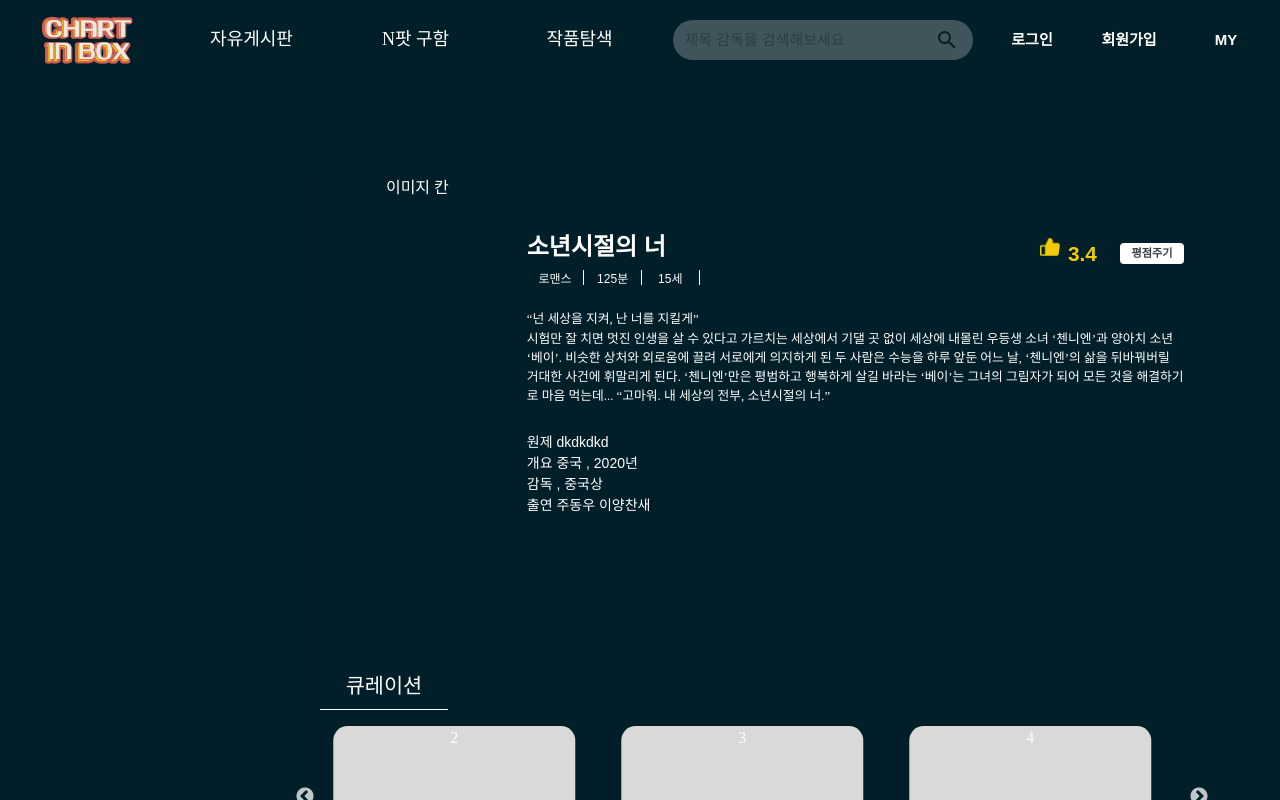
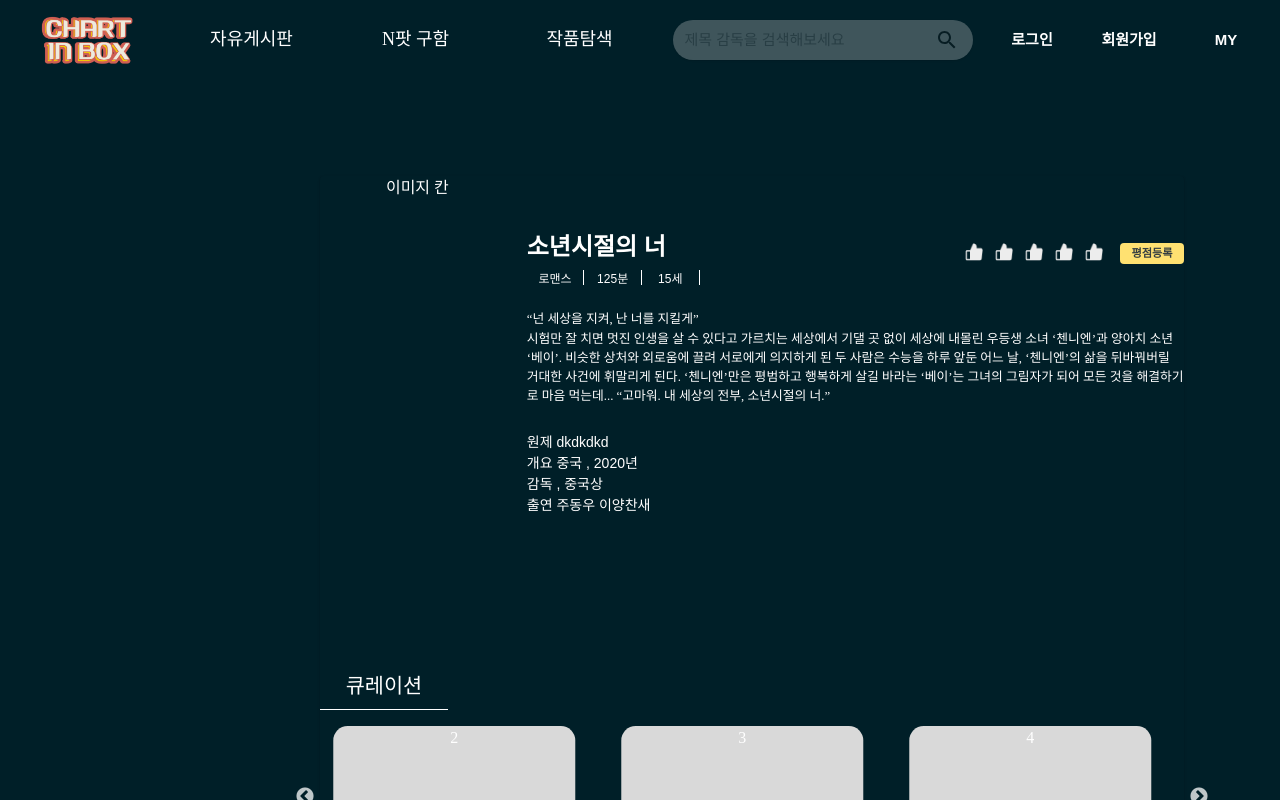
Before and after one commit to jiwoorld/ChartInBox-Front, a React (Create React App) app in the folder chart-in-box_fe/: page /movieinfo in a window 1280 px wide. Both pictures are taken after a click on the button "평점주기". Shown: the top 800 px of the page. Built offline with nearby package versions, Linux system fonts and the light colour scheme.

Commit message:
feat: 평점 주기 버튼 기능 구현

```diff
--- /dev/null
+++ b/chart-in-box_fe/src/components/movieinfo/Review.jsx
@@ -0,0 +1,37 @@
+import React from 'react';
+
+function Review() {
+    const [like, setLike] = React.useState(0);
+
+    const handleLike = () => {
+        setLike(like + 1);
+    };
+
+    return (
+        <button
+            onClick={handleLike}
+            style={{
+                backgroundColor: 'transparent',
+                border: 'none',
+            }}
+        >
+            {like % 2 === 0 ? (
+                <img
+                    src="../../image/like_empty.png"
+                    alt="좋아요"
+                    width="18px"
+                    height="18px"
+                ></img>
+            ) : (
+                <img
+                    src="../../image/good.png"
+                    alt="좋아요"
+                    width="18px"
+                    height="18px"
+                ></img>
+            )}
+        </button>
+    );
+}
+
+export default Review;
--- a/chart-in-box_fe/src/pages/movieinfo/MovieInfo.jsx
+++ b/chart-in-box_fe/src/pages/movieinfo/MovieInfo.jsx
@@ -11,6 +11,7 @@ import * as React from 'react';
 import MenuBarMovie from '../../components/menubar/MenuBarMovie';
 import MovieCuration from '../../components/movieinfo/MovieCuration';
 import MovieTable from '../../components/movieinfo/MovieTable';
+import Review from '../../components/movieinfo/Review';
 
 function MovieInfo() {
     const theme = createTheme({
@@ -35,11 +36,12 @@ function MovieInfo() {
             fontFamily: "'Pretendard', sans-serif",
         },
     });
-    const [reviewButton, setReviewButton] = React.useState(0);
+    const [reviewButton, setReviewButton] = React.useState(1);
 
     const handleReview = () => {
         setReviewButton(reviewButton + 1);
     };
+
     return (
         <ThemeProvider theme={theme}>
             <MenuBarMovie />
@@ -153,10 +155,10 @@ function MovieInfo() {
                                 </Box>
                             </Box>
 
+                            {reviewButton % 2 === 0 ? (
                                 <Box
                                     sx={{
                                         height: '1.5rem',
-                                    width: '9rem',
                                         display: 'flex',
                                         marginTop: '0.8rem',
                                         justifyContent: 'space-between',
@@ -164,14 +166,56 @@ function MovieInfo() {
                                         alignContent: 'center',
                                     }}
                                 >
-                                {reviewButton % 2 === 0 ? undefined : (
-                                    <Box sx={{ display: 'flex' }}>
+                                    <Box
+                                        sx={{
+                                            display: 'flex',
+                                            mr: '0.7rem',
+                                        }}
+                                    >
+                                        <Review></Review>
+                                        <Review></Review>
+                                        <Review></Review>
+                                        <Review></Review>
+                                        <Review></Review>
+                                    </Box>
+                                    <Button
+                                        sx={{
+                                            width: '3.2rem',
+                                            height: '1.3rem',
+                                            padding: '0px',
+                                            backgroundColor: '#FFE171',
+                                            color: '#333D41',
+                                            fontWeight: '600',
+                                            fontSize: '0.7rem',
+                                        }}
+                                        onClick={handleReview}
+                                    >
+                                        평점등록
+                                    </Button>
+                                </Box>
+                            ) : (
+                                <Box
+                                    sx={{
+                                        height: '1.5rem',
+                                        display: 'flex',
+                                        marginTop: '0.8rem',
+                                        justifyContent: 'space-between',
+                                        alignItems: 'center',
+                                        alignContent: 'center',
+                                    }}
+                                >
+                                    <Box
+                                        sx={{
+                                            display: 'flex',
+                                            mr: '0.7rem',
+                                            alignItems: 'center',
+                                        }}
+                                    >
                                         <img
                                             src="../../image/good.png"
                                             alt="좋아요"
                                             width="20px"
                                             height="18px"
-                                            margin-top="2px"
                                         ></img>
                                         <Typography
                                             sx={{
@@ -185,7 +229,6 @@ function MovieInfo() {
                                             3.4
                                         </Typography>
                                     </Box>
-                                )}
                                     <Button
                                         sx={{
                                             width: '3.2rem',
@@ -201,6 +244,7 @@ function MovieInfo() {
                                         평점주기
                                     </Button>
                                 </Box>
+                            )}
                         </Box>
                         <Box
                             sx={{
```
Also changed, not shown: chart-in-box_fe/public/image/like_empty.png (added). Lines whose indentation alone changed are shown as unchanged.
